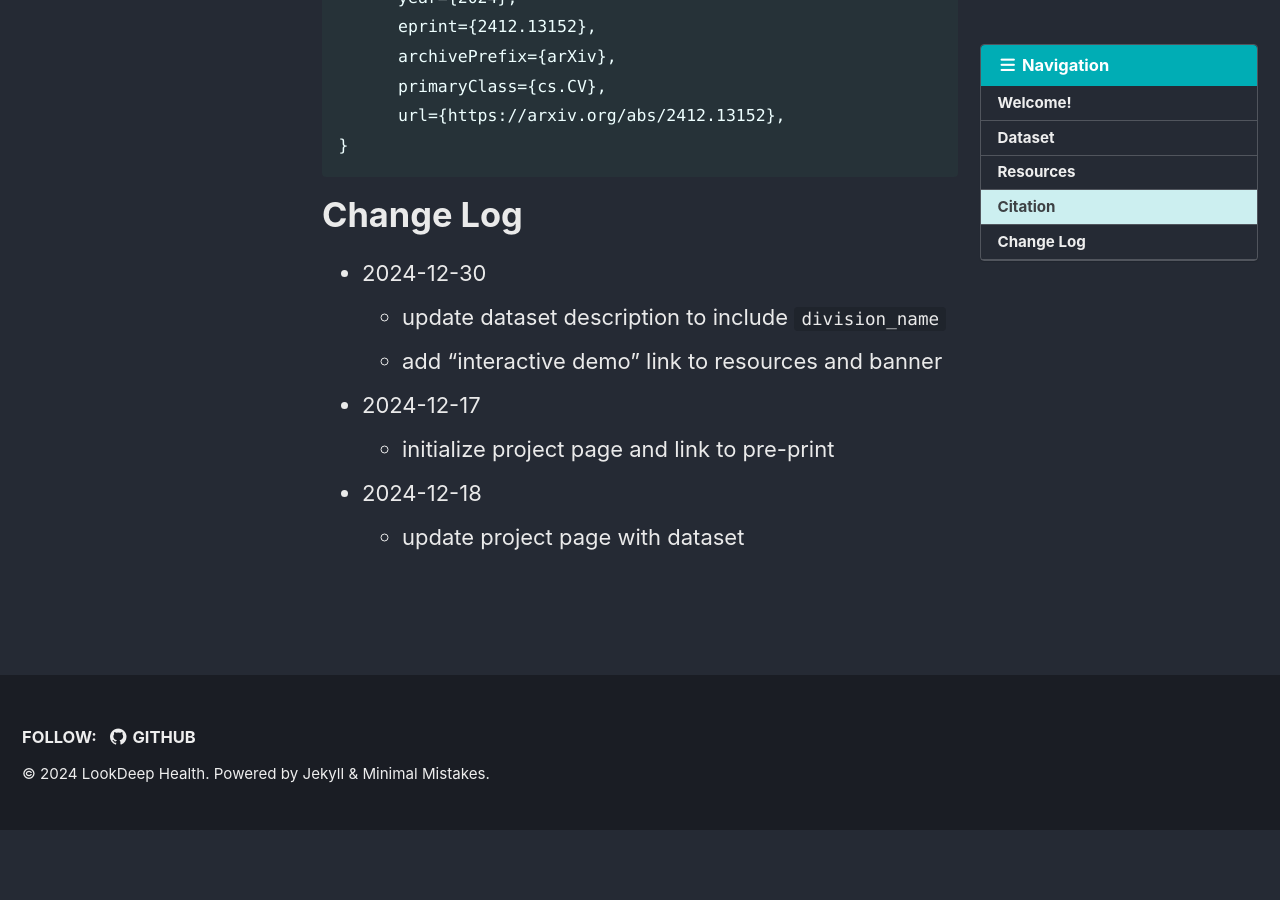
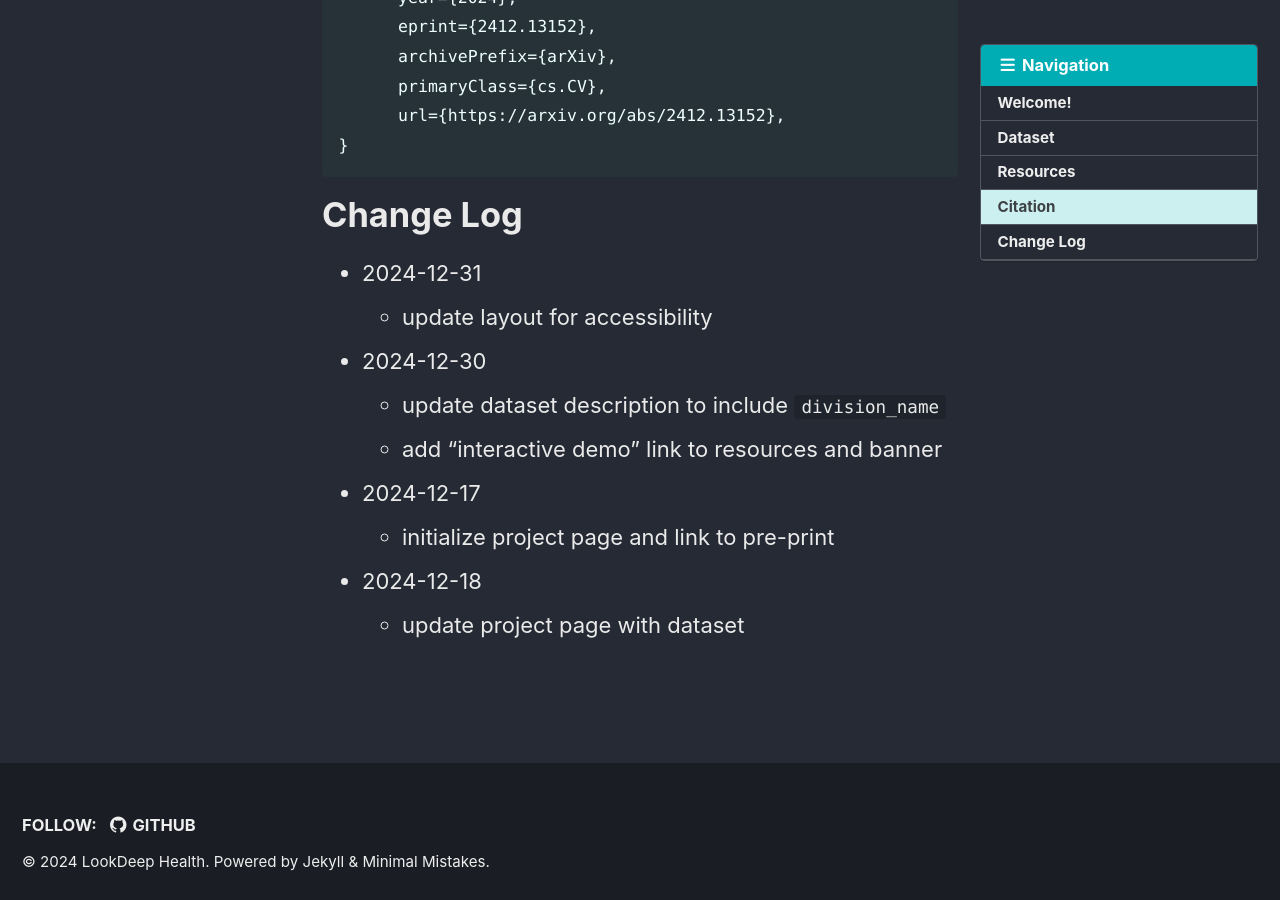
Before and after one commit to lookdeep/ai-norms-2024, a Jekyll site: the page built from index.md, in a window 1280 px wide and 900 px high, scrolled down 4093 px. Built offline with Jekyll 4.4.1, drawn with Linux system fonts in a browser that asks for light colours; cached includes are drawn as plain includes; before the commit the page ends 4923 px from its top, so only the background shows below that.

Commit message:
chg: update changelog

````diff
--- a/index.md
+++ b/index.md
@@ -101,6 +101,8 @@ If you would like to reference this work, please use:
 }
 ```
 # Change Log
+ * 2024-12-31
+    - update layout for accessibility
  * 2024-12-30
     - update dataset description to include `division_name`
     - add "interactive demo" link to resources and banner
````
